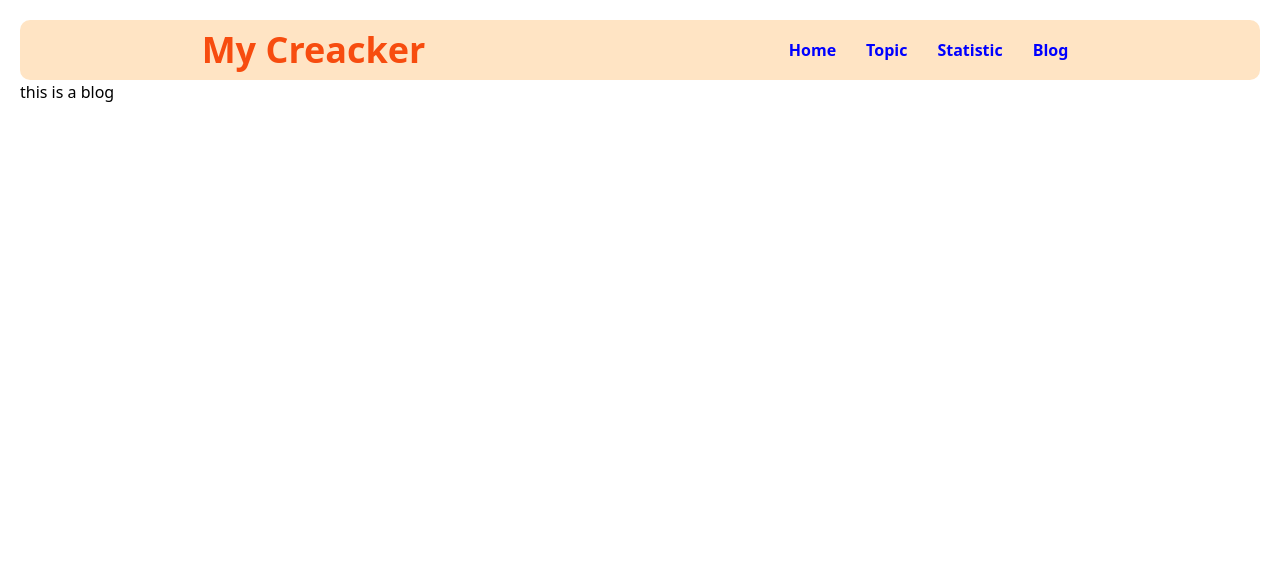
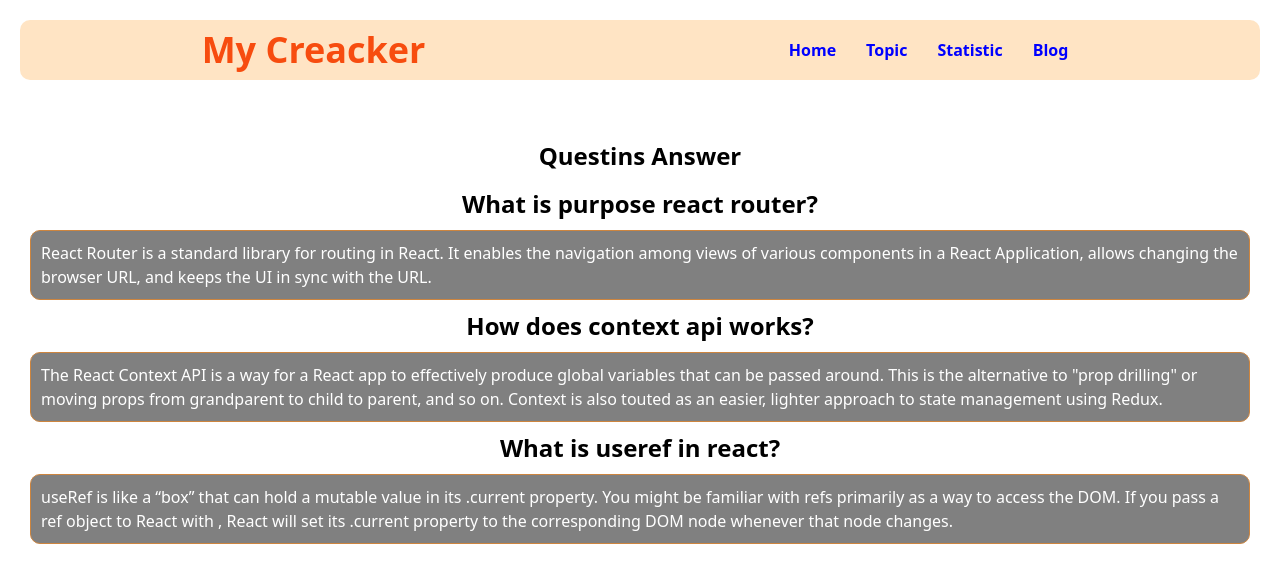
Before and after one commit to hossainahmad1/react-quizable-website, a React (Create React App) app: page /blog in a window 1280 px wide. Shown: the top 582 px of the page. Built offline with nearby package versions, Linux system fonts and the light colour scheme.

Commit message:
blog question

```diff
--- a/src/components/Blog/Blog.css
+++ b/src/components/Blog/Blog.css
@@ -0,0 +1,12 @@
+.first-ques {
+    margin-top: 60px;
+}
+
+.paragraph-blog {
+    border: 1px solid peru;
+    border-radius: 10px;
+    background-color: gray;
+    margin: 10px;
+    padding: 10px;
+    color: white;
+}
--- a/src/components/Blog/Blog.js
+++ b/src/components/Blog/Blog.js
@@ -1,9 +1,28 @@
 import React from 'react';
-
+import './Blog.css'
 const Blog = () => {
     return (
-        <div>
-            <h4>this is a blog</h4>
+        <div className='first-ques'>
+            <h3 className='text-2xl font-bold text-center my-4'>Questins Answer</h3>
+            <div>
+                <h4 className='text-2xl font-bold text-center'>What is purpose react router?</h4>
+                <div className='paragraph-blog'>
+                    <p>React Router is a standard library for routing in React. It enables the navigation among views of various components in a React Application, allows changing the browser URL, and keeps the UI in sync with the URL.</p>
+                </div>
+            </div>
+            <div>
+                <h4 className='text-2xl font-bold text-center'>How does context api works?</h4>
+                <div className='paragraph-blog'>
+                    <p>The React Context API is a way for a React app to effectively produce global variables that can be passed around. This is the alternative to "prop drilling" or moving props from grandparent to child to parent, and so on. Context is also touted as an easier, lighter approach to state management using Redux.</p>
+                </div>
+            </div>
+            <div>
+                <h4 className='text-2xl font-bold text-center'>What is useref in react?</h4>
+                <div className='paragraph-blog'>
+                    <p>useRef is like a “box” that can hold a mutable value in its .current property. You might be familiar with refs primarily as a way to access the DOM. If you pass a ref object to React with , React will set its .current property to the corresponding DOM node whenever that node changes.</p>
+                </div>
+            </div>
+
         </div>
     );
 };
--- a/src/components/Header/Header.css
+++ b/src/components/Header/Header.css
@@ -29,3 +29,12 @@
     border-radius: 10px;
     color: white;
 }
+
+
+
+@media screen and (max-width:1100px) {
+    .home-container {
+        display: grid;
+        grid-template-columns: repeat(2, 1fr);
+    }
+}
--- a/src/components/Home/Home.css
+++ b/src/components/Home/Home.css
@@ -23,3 +23,16 @@
     display: grid;
     grid-template-columns: repeat(4, 1fr);
 }
+
+@media screen and (max-width:1100px) {
+    .data-show {
+        display: grid;
+        grid-template-columns: repeat(2, 1fr);
+    }
+}
+
+@media screen and (max-width:1100px) {
+    .home-container {
+        display: block;
+    }
+}
--- a/src/components/NotFound/NotFound.js
+++ b/src/components/NotFound/NotFound.js
@@ -2,8 +2,8 @@ import React from 'react';
 import './NotFound.css';
 const NotFound = () => {
     return (
-        <div className='found'>
-            <h1>This Route Not Found.Please Type Right a Route</h1>
+        <div >
+            <h1 className='text-4xl font-bold text-center'>This Route Not Found.Please Type Right a Route</h1>
         </div>
     );
 };
```
Also changed, not shown: src/App.css (line endings or trailing spaces).
